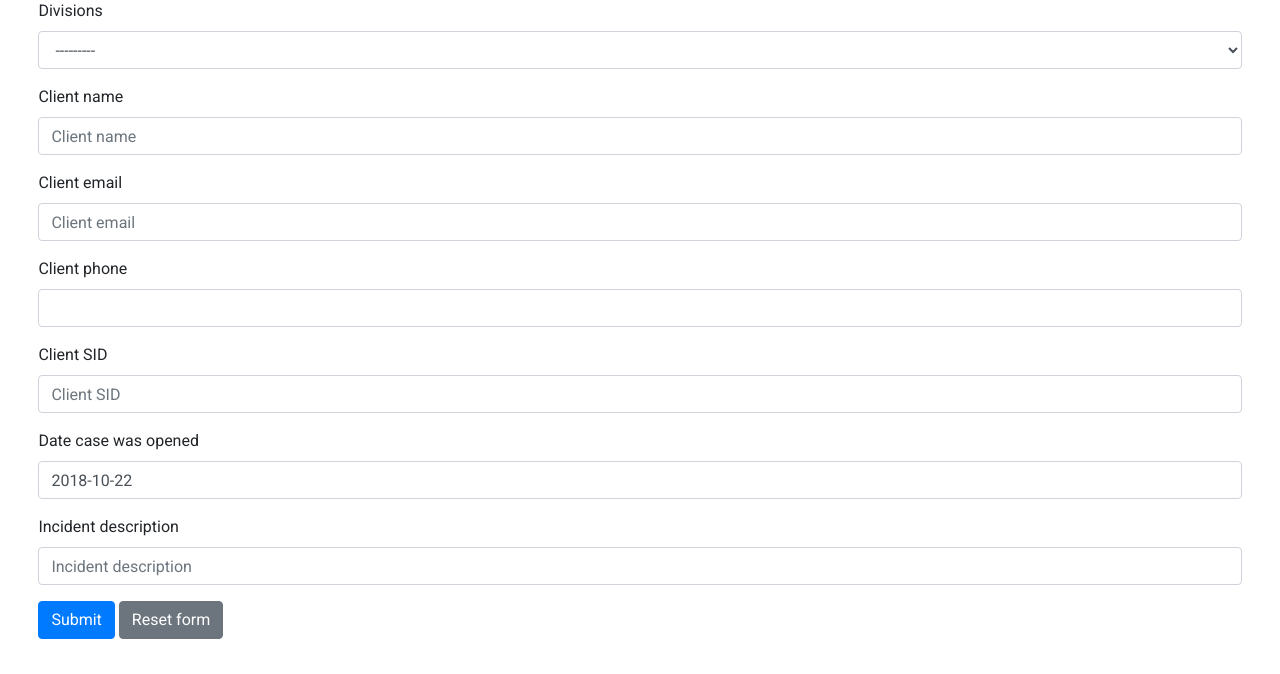
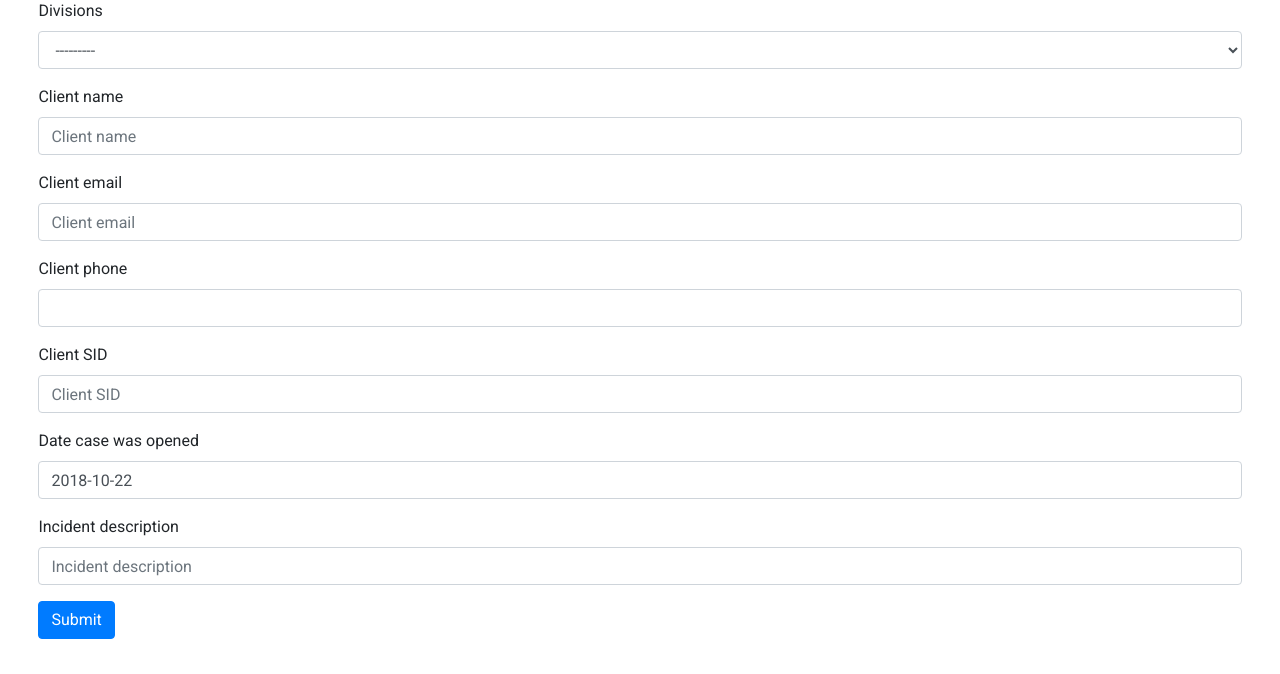
Before and after one commit to Svetlitski/sao-case-management, a Django app: page /casework/intake/ in a window 1280 px wide. Shown: the part 126-800 px from the top of the page. Run offline with Django 3.2, Linux system fonts and the light colour scheme; a user stored in the database is signed in; tables that the repository leaves empty hold one stand-in row (values such as "Sample post"); some libraries are stand-ins or nearby versions.

Commit message:
Python3.7, packages updated, reset button removed from intake form

```diff
--- a/cases/templates/cases/intake.html
+++ b/cases/templates/cases/intake.html
@@ -10,7 +10,6 @@
 <form role="form" action="" method="post">
   {% csrf_token %}   {{form.media}} {% bootstrap_form form %} {% buttons %}
   <button id=type="submit" class="btn btn-primary">Submit</button>
-  <button type="reset" class="btn btn-secondary">Reset form</button>
   {% endbuttons %}
 </form>
 
--- /dev/null
+++ b/runtime.txt
@@ -0,0 +1 @@
+python-3.7.0
```
Also changed, not shown: requirements.txt (+8 -8 lines).
